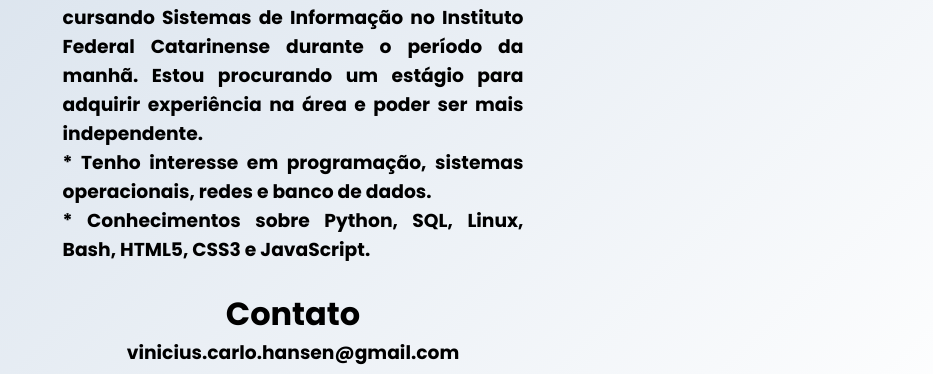
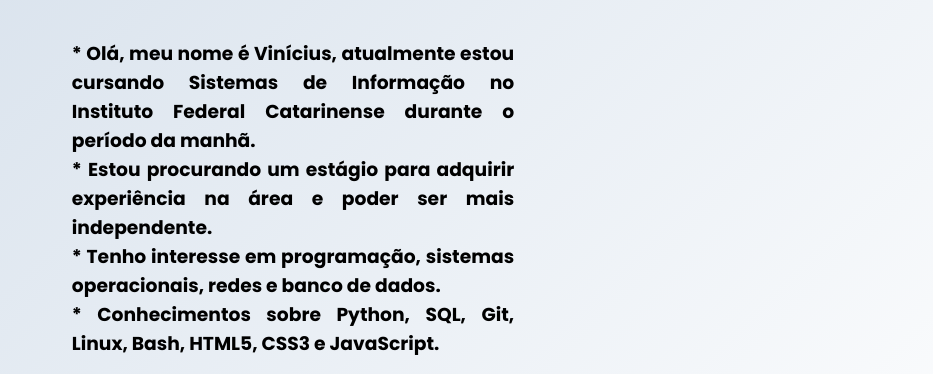
Before and after one commit to ViniciusHansen/old-website, a plain HTML site: page index.html in a window 1280 px wide. Shown: the part 471-845 px from the top of the page, without its empty margins (347-1280 px from the left). Drawn offline with Linux system fonts and the light colour scheme.

Commit message:
code optimization

```diff
--- a/index.html
+++ b/index.html
@@ -1,5 +1,5 @@
 <!DOCTYPE html>
-<html lang="en" dir="ltr">
+<html lang="pt-br" dir="ltr">
 
     <head>
         <meta charset="utf-8">
@@ -13,19 +13,17 @@
         <div class="name">
             <h1>Vinícius Hansen</h1>
         </div>
-        <div class="name_info">
-            <div class="main_info">
-            <h3>* Olá, meu nome é Vinícius, atualmente estou cursando Sistemas de Informação no Instituto Federal Catarinense durante o período da manhã. Estou procurando um estágio para adquirir experiência na área e poder ser mais independente. <br>
+        <div class="main_info">
+            <h3>* Olá, meu nome é Vinícius, atualmente estou cursando Sistemas de Informação no
+                Instituto Federal Catarinense durante o período da manhã. <br>
+                * Estou procurando um estágio para adquirir experiência na área e poder ser mais independente. <br>
                 * Tenho interesse em programação, sistemas operacionais, redes e banco de dados. <br>
-                * Conhecimentos sobre Python, SQL, Linux, Bash, HTML5, CSS3 e JavaScript. <br> </h3>
-            </div>
+                * Conhecimentos sobre Python, SQL, Git, Linux, Bash, HTML5, CSS3 e JavaScript. <br> </h3>
         </div>
-
         <div class="contato">
             <h1>Contato</h1>
             <h3>vinicius.carlo.hansen@gmail.com</h3>
         </div>
-
         <div class="wrapper">
             <div class="button">
                 <div class="icon"><i class="fab fa-linkedin"></i></div>
--- a/style.css
+++ b/style.css
@@ -1,19 +1,41 @@
 @import url("https://fonts.googleapis.com/css?family=Poppins:400,500,600,700&display=swap");
 
 * {
-  margin: 0;
-  padding: 0;
   box-sizing: border-box;
   font-family: "Poppins", sans-serif;
 }
-html,
+
 body {
   display: grid;
-  height: 100%;
-  width: 100%;
   place-items: center;
   background: linear-gradient(315deg, #ffffff 0%, #d7e1ec 74%);
 }
+
+.foto {
+  border-radius: 50%;
+  margin-top: 1%;
+  margin-bottom: 1%;
+  width: 28%;
+  height: auto;
+}
+
+.main_info {
+  margin-bottom: 2%;
+  margin-top: 1%;
+  display: flex;
+  justify-content: center;
+  text-align: justify;
+  width: 35%;
+  height: auto;
+}
+
+.contato {
+  text-align: center;
+  margin-bottom: 1%;
+}
+
+/* os botões abaixo não são de minha autoria*/
+
 .wrapper .button {
   display: inline-block;
   height: 60px;
@@ -68,30 +90,3 @@ body {
 .wrapper .button:nth-child(2) span {
   color: #012033;
 }
-
-.foto {
-  border-radius: 50%;
-  margin-top: 1%;
-  width: 28%;
-  height: auto;
-}
-
-.main_info {
-  margin-left: 32%;
-  margin-right: 32%;
-  text-align: justify;
-}
-
-.contato {
-  text-align: center;
-  margin-bottom: 1%;
-}
-
-.name_info {
-  margin-bottom: 2%;
-  margin-top: 1%;
-}
-
-.name {
-  margin-top: 1%;
-}
```
